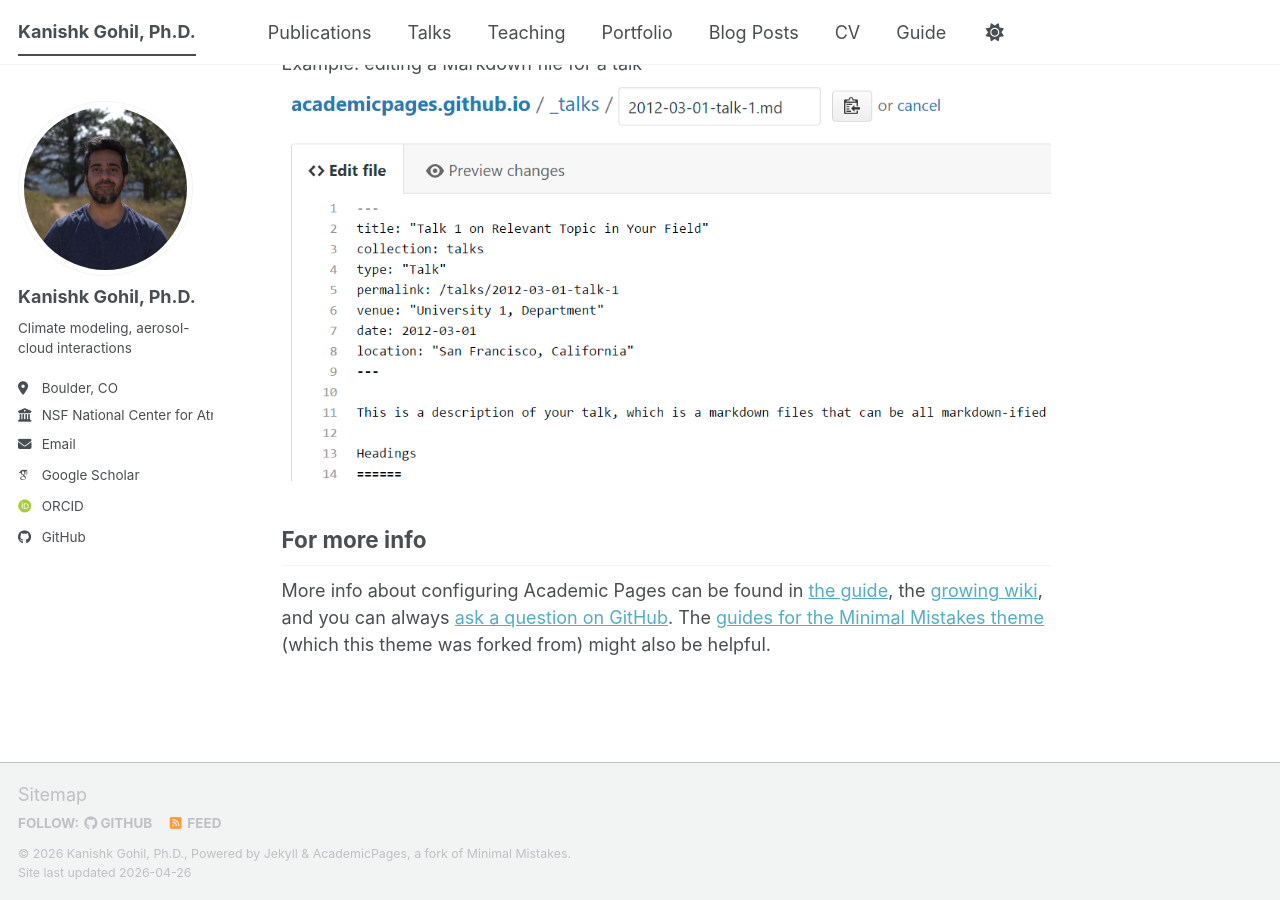
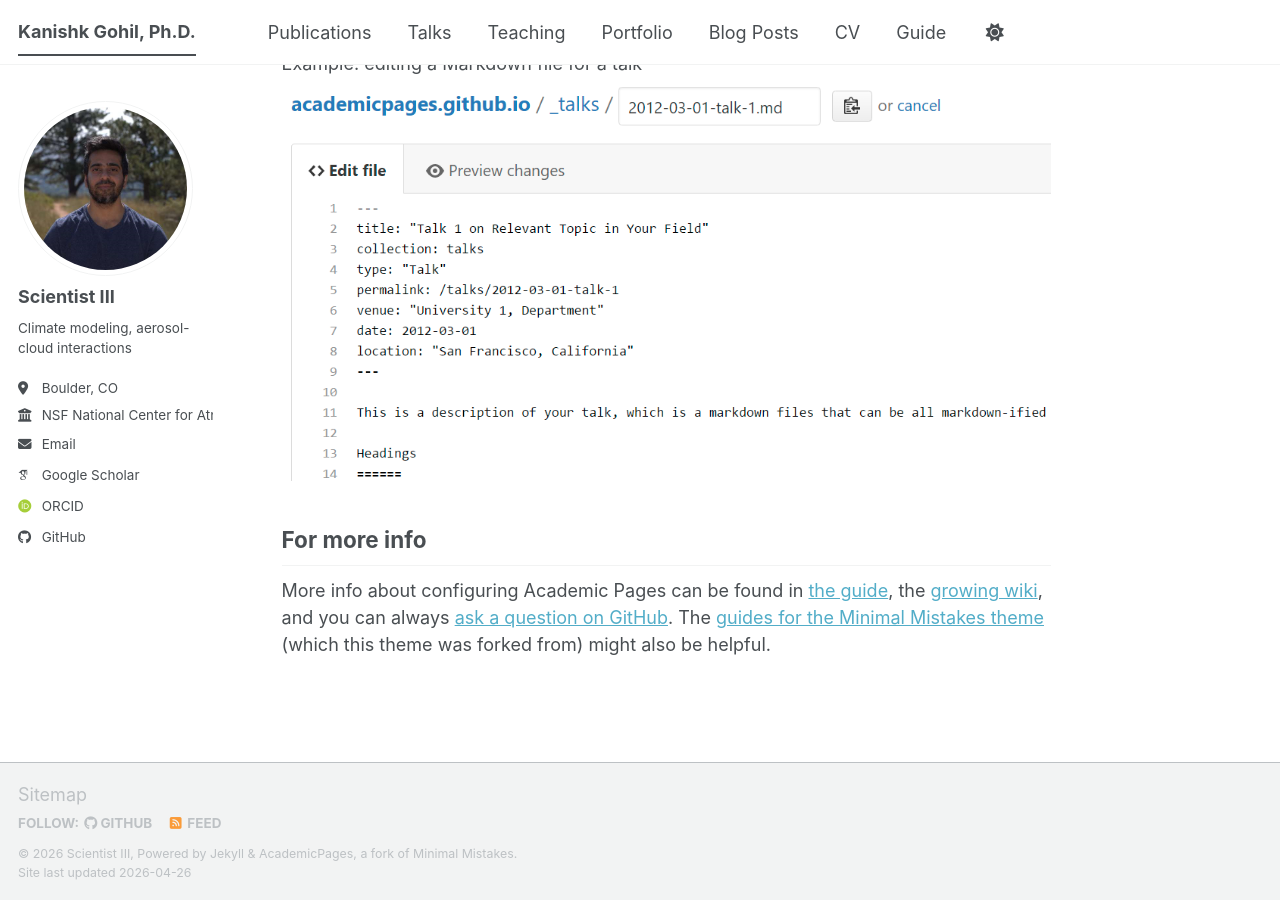
Before and after one commit to kgohil27/kgohil27.github.io, a Jekyll site: the page built from _pages/about.md, in a window 1280 px wide and 900 px high, scrolled down 2720 px. Built offline with Jekyll 4.4.1, drawn with Linux system fonts in a browser that asks for light colours; some web fonts are replaced; a script bundle is joined from its source files by our own code; library files that are not in the unit come from our copies.

Commit message:
Update name and title

```diff
--- a/_config.yml
+++ b/_config.yml
@@ -11,7 +11,7 @@ locale                   : "en-US"
 site_theme               : "default" # The available themes options are "default", "air", "sunrise", "mint", "dirt" and "contrast"
 title                    : "Kanishk Gohil, Ph.D."
 title_separator          : "-"
-name                     : &name "Kanishk Gohil, Ph.D."
+name                     : &name "Scientist III"
 description              : &description "Climate modeling, aerosol-cloud interactions"   # Update this with a general description of your site, this is the default if not overridden by a page
 url                      : https://kgohil27.github.io # The base hostname & protocol for your site e.g. "https://[your GitHub username].github.io",
                                                            # or if you already have some other page hosted on Github then use "https://[your GitHub username].github.io/[Your Repo Name]"
@@ -24,7 +24,7 @@ repository               : "kgohil27/kgohil27.github.io"
 author:
   # Biographic information
   avatar           : "Headshot_Gohil_2025.png"
-  name             : "Kanishk Gohil, Ph.D."
+  name             : "Scientist III"
   pronouns         : # example: "she/her"
   bio              : "Climate modeling, aerosol-cloud interactions"
   location         : "Boulder, CO"
```
